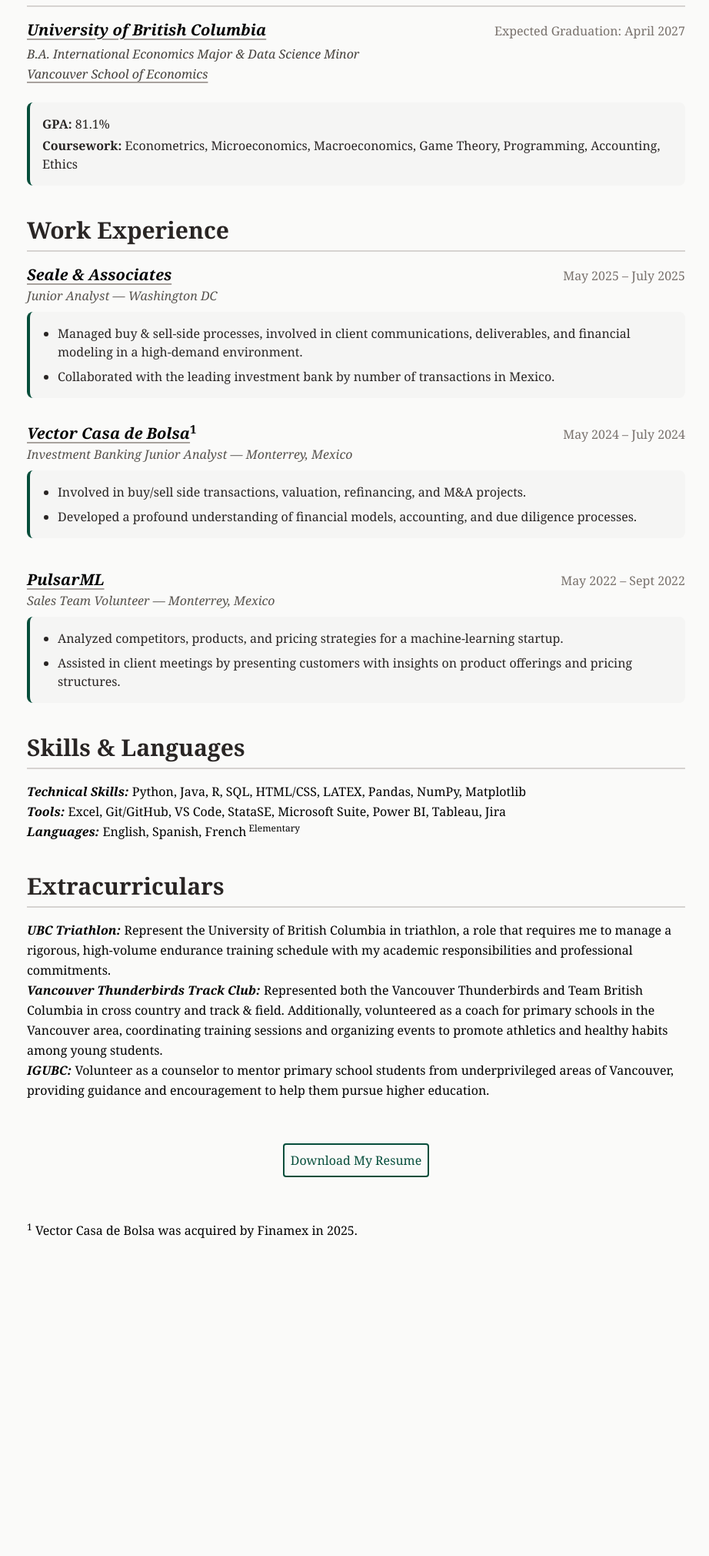
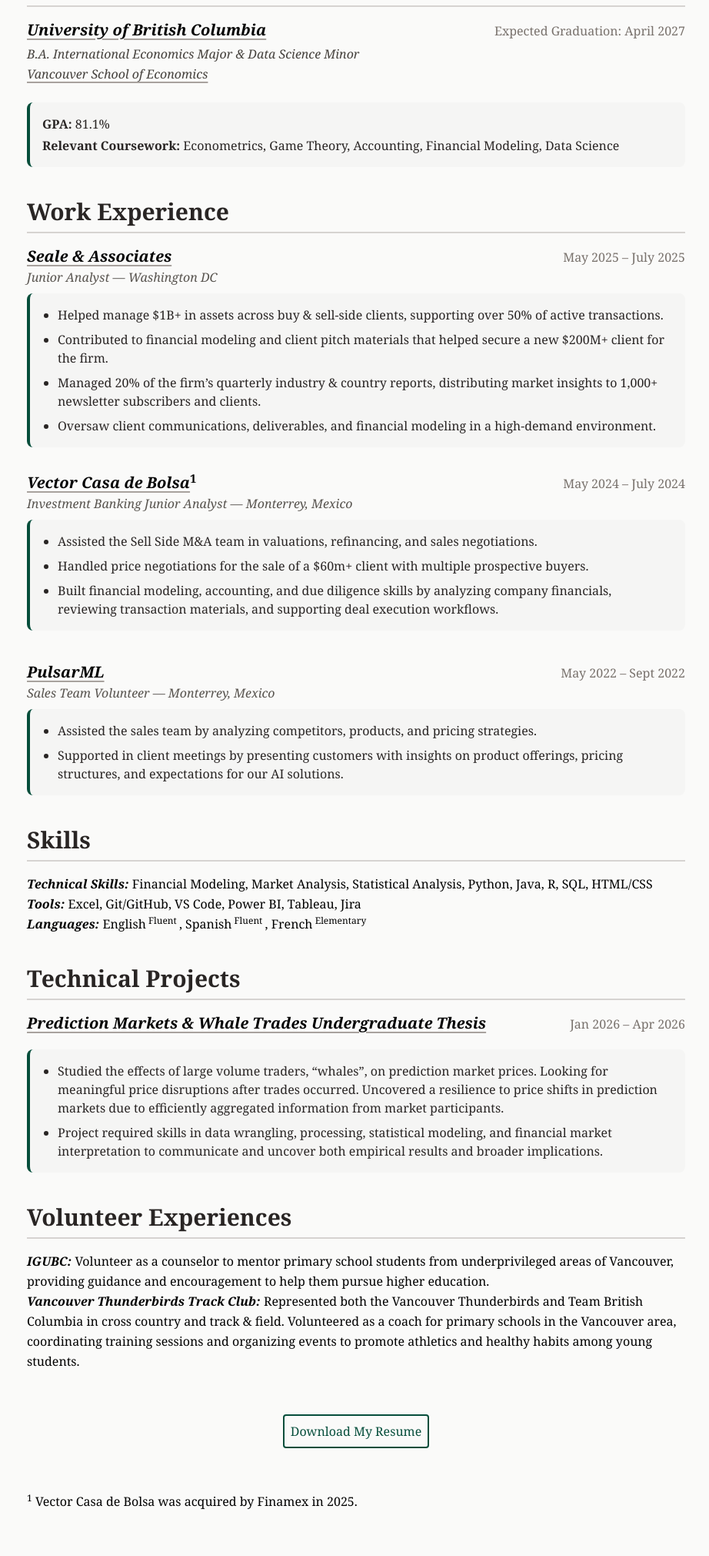
Before and after one commit to ims2003/personal_website, a Flask app: page /resume in a window 1280 px wide. Shown: the part 249-2270 px from the top of the page at 77% size, without its empty margins (177-1099 px from the left). Before the commit the page ends 1857 px from the top, so only its background shows below. Run offline with Flask 3, Linux system fonts and the light colour scheme; some libraries are stand-ins or nearby versions.

Commit message:
resume changes

```diff
--- a/app/templates/resume.html
+++ b/app/templates/resume.html
@@ -26,7 +26,7 @@
 
         <ul class="list-none space-y-1 text-stone-800">
             <li><strong>GPA:</strong> 81.1%</li>
-            <li><strong>Coursework:</strong> Econometrics, Microeconomics, Macroeconomics, Game Theory, Programming, Accounting, Ethics</li>
+            <li><strong>Relevant Coursework:</strong> Econometrics, Game Theory, Accounting, Financial Modeling, Data Science</li>
         </ul>
     </div>
 </section>
@@ -42,8 +42,11 @@
         <p class="italic text-stone-600 mb-2">Junior Analyst — Washington DC</p>
         <div class="bg-stone-100 p-4 rounded-lg border-l-4 border-emerald-900">
             <ul class="list-disc ml-5 space-y-2 text-stone-800">
-                <li>Managed buy & sell-side processes, involved in client communications, deliverables, and financial modeling in a high-demand environment.</li>
-                <li>Collaborated with the leading investment bank by number of transactions in Mexico.</li>
+                <li>Helped manage $1B+ in assets across buy & sell-side clients, supporting over 50% of active transactions.</li>
+                <li>Contributed to financial modeling and client pitch materials that helped secure a new $200M+ client for the firm.</li>
+                <li>Managed 20% of the firm’s quarterly industry & country reports, distributing market insights to 1,000+ newsletter
+                    subscribers and clients.</li>
+                <li>Oversaw client communications, deliverables, and financial modeling in a high-demand environment.</li>
             </ul>
         </div>
     </div>
@@ -56,8 +59,10 @@
         <p class="italic text-stone-600 mb-2">Investment Banking Junior Analyst — Monterrey, Mexico</p>
         <div class="bg-stone-100 p-4 rounded-lg border-l-4 border-emerald-900">
             <ul class="list-disc ml-5 space-y-2 text-stone-800">
-                <li>Involved in buy/sell side transactions, valuation, refinancing, and M&A projects.</li>
-                <li>Developed a profound understanding of financial models, accounting, and due diligence processes.</li>
+                <li>Assisted the Sell Side M&A team in valuations, refinancing, and sales negotiations.</li>
+                <li>Handled price negotiations for the sale of a $60m+ client with multiple prospective buyers.</li>
+                <li>Built financial modeling, accounting, and due diligence skills by analyzing company financials, reviewing
+                    transaction materials, and supporting deal execution workflows.</li>
             </ul>
         </div>
     </div>
@@ -70,30 +75,51 @@
         <p class="italic text-stone-600 mb-2">Sales Team Volunteer — Monterrey, Mexico</p>
         <div class="bg-stone-100 p-4 rounded-lg border-l-4 border-emerald-900">
             <ul class="list-disc ml-5 space-y-2 text-stone-800">
-                <li>Analyzed competitors, products, and pricing strategies for a machine-learning startup.</li>
-                <li>Assisted in client meetings by presenting customers with insights on product offerings and pricing structures.</li>
+                <li>Assisted the sales team by analyzing competitors, products, and pricing strategies.</li>
+                <li>Supported in client meetings by presenting customers with insights on product offerings, pricing structures, and
+                    expectations for our AI solutions.</li>
             </ul>
         </div>
     </div>
 </section>
 
 <section class="mb-10">
-    <h2>Skills & Languages</h2>
+    <h2>Skills</h2>
     <p class="">
-        <b><i>Technical Skills:</i></b> Python, Java, R, SQL, HTML/CSS, LATEX, Pandas, NumPy, Matplotlib<br>
-        <b><i>Tools:</i></b> Excel, Git/GitHub, VS Code, StataSE, Microsoft Suite, Power BI, Tableau, Jira<br>
-        <b><i>Languages:</i></b> English, Spanish, French<sup> Elementary</sup></p>
+        <b><i>Technical Skills:</i></b> Financial Modeling, Market Analysis, Statistical Analysis, Python, Java, R, SQL, HTML/CSS<br>
+        <b><i>Tools:</i></b> Excel, Git/GitHub, VS Code, Power BI, Tableau, Jira<br>
+        <b><i>Languages:</i></b> English<sup> Fluent </sup>, Spanish<sup> Fluent </sup>, French<sup> Elementary </sup></p>
 </section>
 
 <section class="mb-10">
-    <h2>Extracurriculars</h2>
+    <h2>Technical Projects</h2>
+    <div class="mb-10">
+        <div class="flex justify-between items-baseline">
+            <h3 class="text-xl font-bold"><a href="https://www.ignacioms.com/thesis">Prediction Markets & Whale Trades Undergraduate Thesis</a></h3>
+            <span class="text-stone-500">Jan 2026 – Apr 2026</span>
+        </div>
+        <div style="height: 20px;"></div>
+        <div class="bg-stone-100 p-4 rounded-lg border-l-4 border-emerald-900">
+            <ul class="list-disc ml-5 space-y-2 text-stone-800">
+                <li>Studied the effects of large volume traders, “whales”, on prediction market prices. Looking for meaningful price
+                    disruptions after trades occurred. Uncovered a resilience to price shifts in prediction markets due to efficiently
+                    aggregated information from market participants.</li>
+                <li>Project required skills in data wrangling, processing, statistical modeling, and financial market interpretation to
+                    communicate and uncover both empirical results and broader implications.</li>
+            </ul>
+        </div>
+    </div>
+</section>
+
+<section class="mb-10">
+    <h2>Volunteer Experiences</h2>
     <p class="">
-        <b><i>UBC Triathlon:</i></b>
-        Represent the University of British Columbia in triathlon, a role that requires me to manage a rigorous, high-volume endurance training schedule with my academic responsibilities and professional commitments.<br>
+        <b><i>IGUBC:</i></b>
+        Volunteer as a counselor to mentor primary school students from underprivileged areas of Vancouver, providing
+        guidance and encouragement to help them pursue higher education.<br>
         <b><i>Vancouver Thunderbirds Track Club:</i></b>
-        Represented both the Vancouver Thunderbirds and Team British Columbia in cross country and track & field. Additionally, volunteered as a coach for primary schools in the Vancouver area, coordinating training sessions and organizing events to promote athletics and healthy habits among young students.<br>
-        <b><i>IGUBC:</i></b>
-        Volunteer as a counselor to mentor primary school students from underprivileged areas of Vancouver, providing guidance and encouragement to help them pursue higher education.
+        Represented both the Vancouver Thunderbirds and Team British Columbia in cross country and track & field. Volunteered as a coach for primary schools in the Vancouver area, coordinating training sessions and organizing
+        events to promote athletics and healthy habits among young students.<br>
     </p>
 </section>
 
```
Also changed, not shown: 1 other file.
